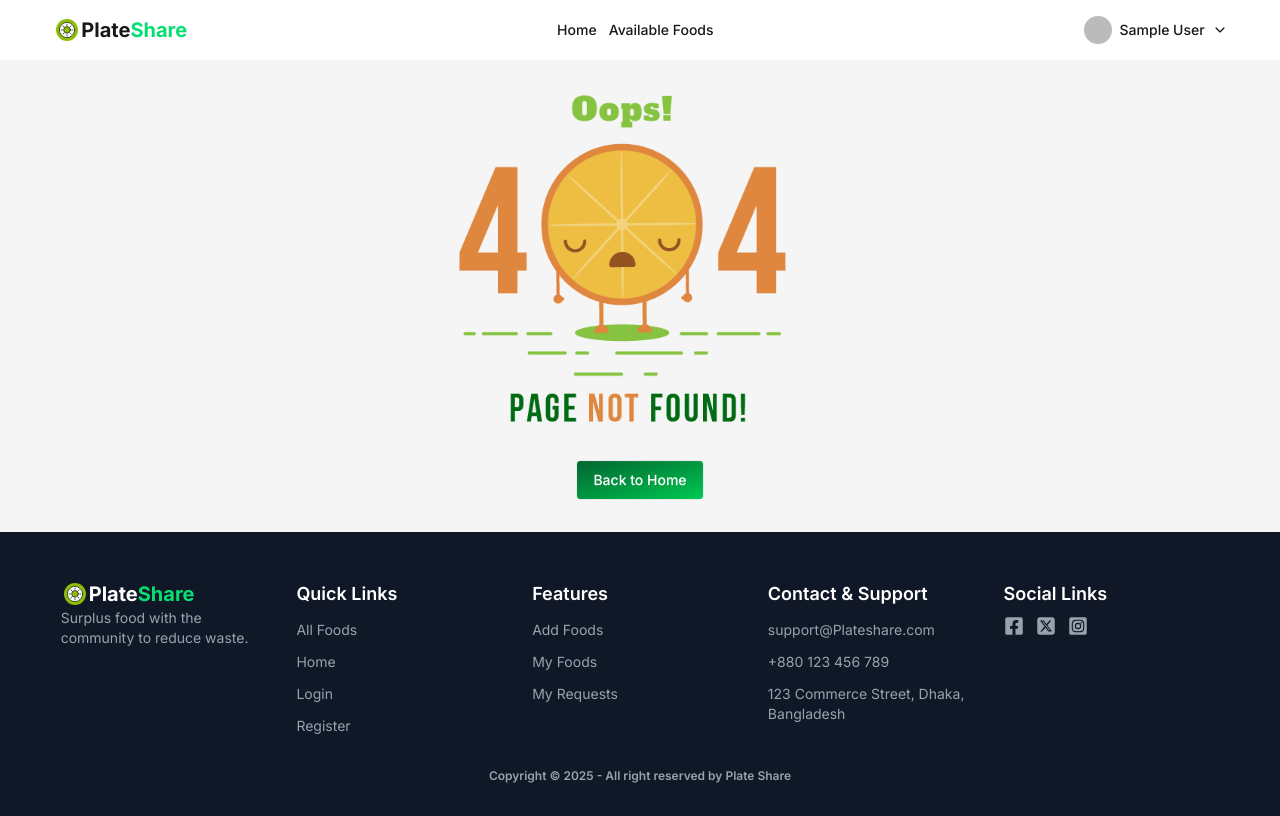
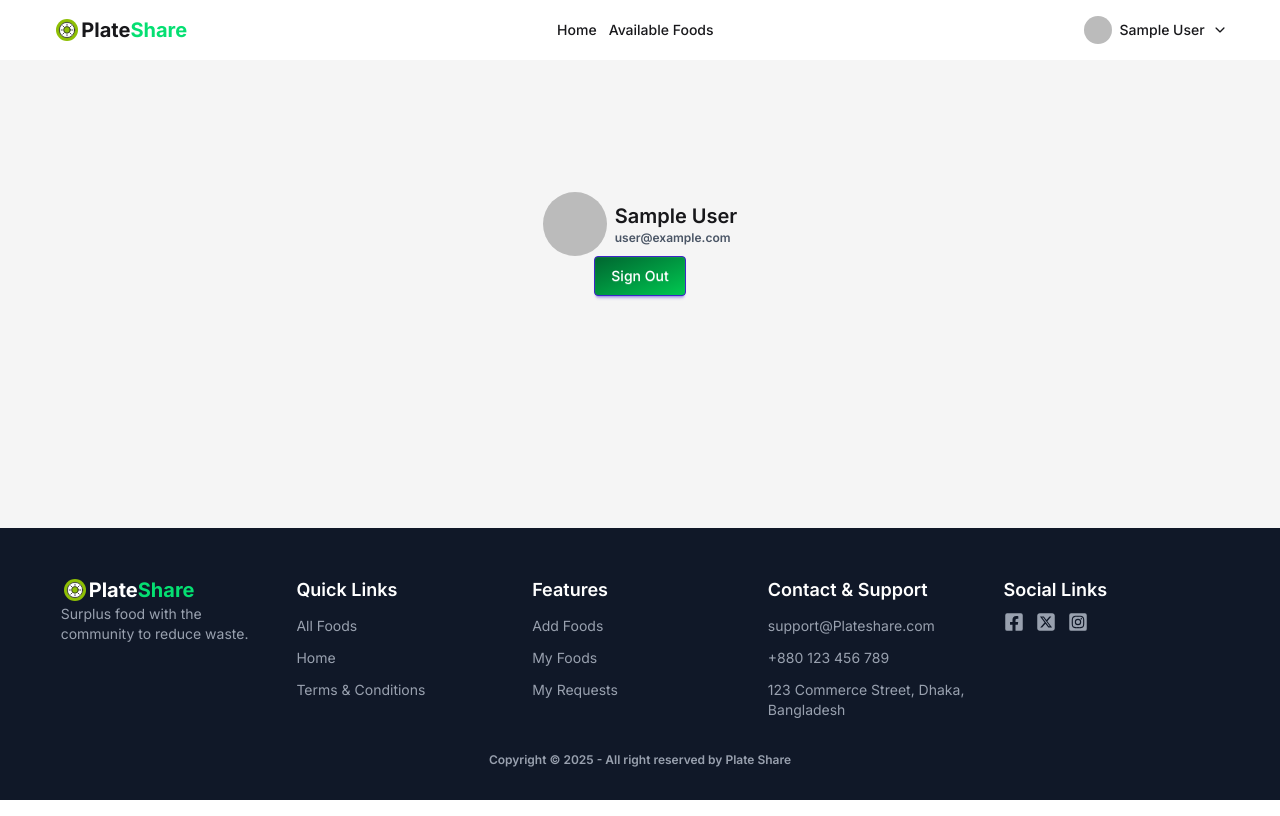
Before and after one commit to Pratush26/ph_a10_frontend, a React (Vite) app: page /profile in a window 1280 px wide. Built offline with nearby package versions, Linux system fonts and the light colour scheme; no server answers; sample sign-in values are in the browser's storage.

Commit message:
added more routes

```diff
--- a/src/Components/Footer.jsx
+++ b/src/Components/Footer.jsx
@@ -3,8 +3,12 @@ import '../Utils/utility.css'
 import Logo from '/logo.svg'
 import { FaFacebookSquare, FaInstagramSquare } from "react-icons/fa";
 import { FaSquareXTwitter } from "react-icons/fa6";
+import { useContext } from "react";
+import { AuthContext } from "../Context/AuthContext";
+import Loader from "./Loader";
 
 export default function Footer() {
+    const { user, loading } = useContext(AuthContext);
     return (
         <section className="bg-gray-900 text-white pt-12 px-2 w-full">
             <footer className="grid grid-cols-1 md:grid-cols-3 lg:grid-cols-5 place-content-between gap-5 w-11/12 mx-auto">
@@ -16,14 +20,26 @@ export default function Footer() {
                     <h6 className="text-lg font-semibold text-white">Quick Links</h6>
                     <Link className="hover:text-gray-200 trnsition" to='/all-foods'>All Foods</Link>
                     <Link className="hover:text-gray-200 trnsition" to='/'>Home</Link>
-                    <Link className="hover:text-gray-200 trnsition" to='/login'>Login</Link>
-                    <Link className="hover:text-gray-200 trnsition" to='/register'>Register</Link>
+                    <Link className="hover:text-gray-200 trnsition" to='/terms'>Terms & Conditions</Link>
                 </div>
                 <div className="text-gray-400 flex flex-col gap-3 text-sm">
                     <h6 className="text-lg font-semibold text-white">Features</h6>
-                    <Link className="hover:text-gray-200 trnsition" to='/add-food'>Add Foods</Link>
-                    <Link className="hover:text-gray-200 trnsition" to='/my-foods'>My Foods</Link>
-                    <Link className="hover:text-gray-200 trnsition" to='/my-requests'>My Requests</Link>
+                    {
+                        loading ?
+                            <Loader />
+                            :
+                            user ?
+                                <>
+                                    <Link className="hover:text-gray-200 trnsition" to='/add-food'>Add Foods</Link>
+                                    <Link className="hover:text-gray-200 trnsition" to='/my-foods'>My Foods</Link>
+                                    <Link className="hover:text-gray-200 trnsition" to='/my-requests'>My Requests</Link>
+                                </>
+                                :
+                                <>
+                                    <Link className="hover:text-gray-200 trnsition" to='/login'>Login</Link>
+                                    <Link className="hover:text-gray-200 trnsition" to='/register'>Register</Link>
+                                </>
+                    }
                 </div>
                 <div className="text-gray-400 flex flex-col gap-3 text-sm">
                     <h6 className="text-lg font-semibold text-white">Contact & Support</h6>
@@ -34,9 +50,9 @@ export default function Footer() {
                 <div className="text-gray-400 space-x-3 space-y-2 text-xl">
                     <h6 className="text-lg font-semibold text-white">Social Links</h6>
                     <div className="flex gap-3">
-                    <a className="hover:text-gray-200 trnsition" href="" target="_blank"><FaFacebookSquare /></a>
-                    <a className="hover:text-gray-200 trnsition" href="" target="_blank"><FaSquareXTwitter /></a>
-                    <a className="hover:text-gray-200 trnsition" href="" target="_blank"><FaInstagramSquare /></a>
+                        <a className="hover:text-gray-200 trnsition" href="https://www.facebook.com" target="_blank"><FaFacebookSquare /></a>
+                        <a className="hover:text-gray-200 trnsition" href="https://twitter.com" target="_blank"><FaSquareXTwitter /></a>
+                        <a className="hover:text-gray-200 trnsition" href="https://www.instagram.com" target="_blank"><FaInstagramSquare /></a>
                     </div>
                 </div>
             </footer>
--- a/src/Components/Navbar.jsx
+++ b/src/Components/Navbar.jsx
@@ -38,12 +38,14 @@ export default function Navbar() {
                                     <p>{user?.displayName}</p>
                                     <IoIosArrowDown />
                                 </div>
-                                <div className={`${isHover ? "bg-stone-50" : "hidden"} absolute w-full text-start bottom-0 translate-y-full z-100 flex flex-col`}>
-                                    <Link className="w-full text-start cursor-pointer hover:bg-green-50 trnsition px-4 py-2" to='/my-foods'>My Foods</Link>
-                                    <Link className="w-full text-start cursor-pointer hover:bg-green-50 trnsition px-4 py-2" to='/my-requests'>My Requests</Link>
-                                    <Link className="w-full text-start cursor-pointer hover:bg-green-50 trnsition px-4 py-2" to='/add-food'>Add Food</Link>
+                                <aside className={`${isHover ? "bg-stone-50" : "hidden"} absolute w-full text-start bottom-0 translate-y-full z-100 flex flex-col`}>
+                                    <NavLink className="w-full text-start cursor-pointer hover:bg-green-50 trnsition px-4 py-2" to='/dashboard'>Dashboard</NavLink>
+                                    <NavLink className="w-full text-start cursor-pointer hover:bg-green-50 trnsition px-4 py-2" to='/my-foods'>My Foods</NavLink>
+                                    <NavLink className="w-full text-start cursor-pointer hover:bg-green-50 trnsition px-4 py-2" to='/my-requests'>My Requests</NavLink>
+                                    <NavLink className="w-full text-start cursor-pointer hover:bg-green-50 trnsition px-4 py-2" to='/add-food'>Add Food</NavLink>
+                                    <NavLink className="w-full text-start cursor-pointer hover:bg-green-50 trnsition px-4 py-2" to='/Profile'>Profile</NavLink>
                                     <button onClick={handleSignOut} className="w-full text-start cursor-pointer hover:bg-green-50 trnsition px-4 py-2">Log out</button>
-                                </div>
+                                </aside>
                             </section>
                             :
                             <div className="hidden sm:block space-x-3">
--- /dev/null
+++ b/src/Pages/Dashboard.jsx
@@ -0,0 +1,13 @@
+import { useContext } from "react";
+import { AuthContext } from "../Context/AuthContext";
+
+export default function Dashboard() {
+    const { user } = useContext(AuthContext);
+    return (
+        <main className="w-11/12 mx-auto my-8">
+            <section className="flex gap-2 items-center justify-center">
+                <h4 className="text-2xl font-semibold">Dashboard, {user?.displayName}</h4>
+            </section>
+        </main>
+    )
+}
--- /dev/null
+++ b/src/Pages/Profile.jsx
@@ -0,0 +1,20 @@
+import { useContext } from "react";
+import { AuthContext } from "../Context/AuthContext";
+
+export default function Profile() {
+    const { user, signOutUser } = useContext(AuthContext);
+    return (
+        <main className="w-11/12 mx-auto my-8">
+            <section className="flex gap-2 items-center justify-center">
+                <img src={user?.photoURL} alt="user image" className="aspect-square h-16 object-cover rounded-full" />
+                <div className="text-xl font-semibold">
+                    <p>{user?.displayName}</p>
+                    <p className="text-xs text-gray-600">{user?.email}</p>
+                </div>
+            </section>
+            <div className="flex items-center justify-center">
+                <button onClick={signOutUser} className="btn trns btn-primary rounded-md">Sign Out</button>
+            </div>
+        </main>
+    )
+}
--- /dev/null
+++ b/src/Pages/Terms.jsx
@@ -0,0 +1,7 @@
+export default function Terms() {
+    return (
+        <main>
+
+        </main>
+    )
+}
--- a/src/Routes/Routes.jsx
+++ b/src/Routes/Routes.jsx
@@ -14,6 +14,9 @@ import NotFoundPage from "../Pages/NotFound";
 import ErrorPage from "../Layouts/ErrorPage";
 import UpdateFoodPage from "../Pages/UpdateFood";
 import MyRequestsPage from "../Pages/MyRequests";
+import Dashboard from "../Pages/Dashboard";
+import Profile from "../Pages/Profile";
+import Terms from "../Pages/terms";
 
 export const router = createBrowserRouter([
   {
@@ -29,7 +32,15 @@ export const router = createBrowserRouter([
         },
         {
             path: '/all-foods',
-            element: <PrivateRoute><AllFoodsPage /></PrivateRoute>
+            Component: AllFoodsPage
+        },
+        {
+            path: '/food/details/:id',
+            Component: FoodDetails
+        },
+        {
+            path: '/terms',
+            Component: Terms
         },
         {
             path: '/my-foods',
@@ -44,12 +55,16 @@ export const router = createBrowserRouter([
             element: <PrivateRoute><AddFoodForm /></PrivateRoute>
         },
         {
-            path: '/food/details/:id',
-            element: <PrivateRoute><FoodDetails /></PrivateRoute>
+            path: '/update-food',
+            element: <PrivateRoute><UpdateFoodPage /></PrivateRoute>
         },
         {
-            path: '/update-food',
-            element: <PrivateRoute><UpdateFoodPage /></PrivateRoute>
+            path: '/dashboard',
+            element: <PrivateRoute><Dashboard /></PrivateRoute>
+        },
+        {
+            path: '/profile',
+            element: <PrivateRoute><Profile /></PrivateRoute>
         },
         {
             path: '/register',
--- a/src/Utils/utility.css
+++ b/src/Utils/utility.css
@@ -1,21 +1,3 @@
-@reference "tailwindcss";
-
-nav a.active {
-    text-decoration: underline;
-    text-underline-offset: 4px;
-}
-
-.btn {
-    @apply px-4 py-2 text-sm font-medium bg-gradient-to-br cursor-pointer from-green-800 to-green-500 hover:from-green-900 hover:to-green-600 text-white rounded-sm;
-}
-.btn-out {
-    @apply px-4 py-2 text-sm font-semibold border cursor-pointer rounded-sm;
-}
-
-.trnsition {
-    @apply transition-all duration-200 transition-discrete;
-}
-
 input,
 textarea {
     background-color: whitesmoke;
--- a/src/index.css
+++ b/src/index.css
@@ -9,3 +9,22 @@ body {
   font-family: "Inter", sans-serif;
   background-color: whitesmoke;
 }
+
+nav div>a.active {
+    text-decoration: underline;
+    text-underline-offset: 4px;
+}
+nav aside>a.active {
+    background-color: #efefef;
+}
+
+.btn {
+    @apply px-4 py-2 text-sm font-medium bg-linear-to-br cursor-pointer from-green-800 to-green-500 hover:from-green-900 hover:to-green-600 text-white rounded-sm;
+}
+.btn-out {
+    @apply px-4 py-2 text-sm font-semibold border cursor-pointer rounded-sm;
+}
+
+.trnsition {
+    @apply transition-all duration-200 transition-discrete;
+}
```
